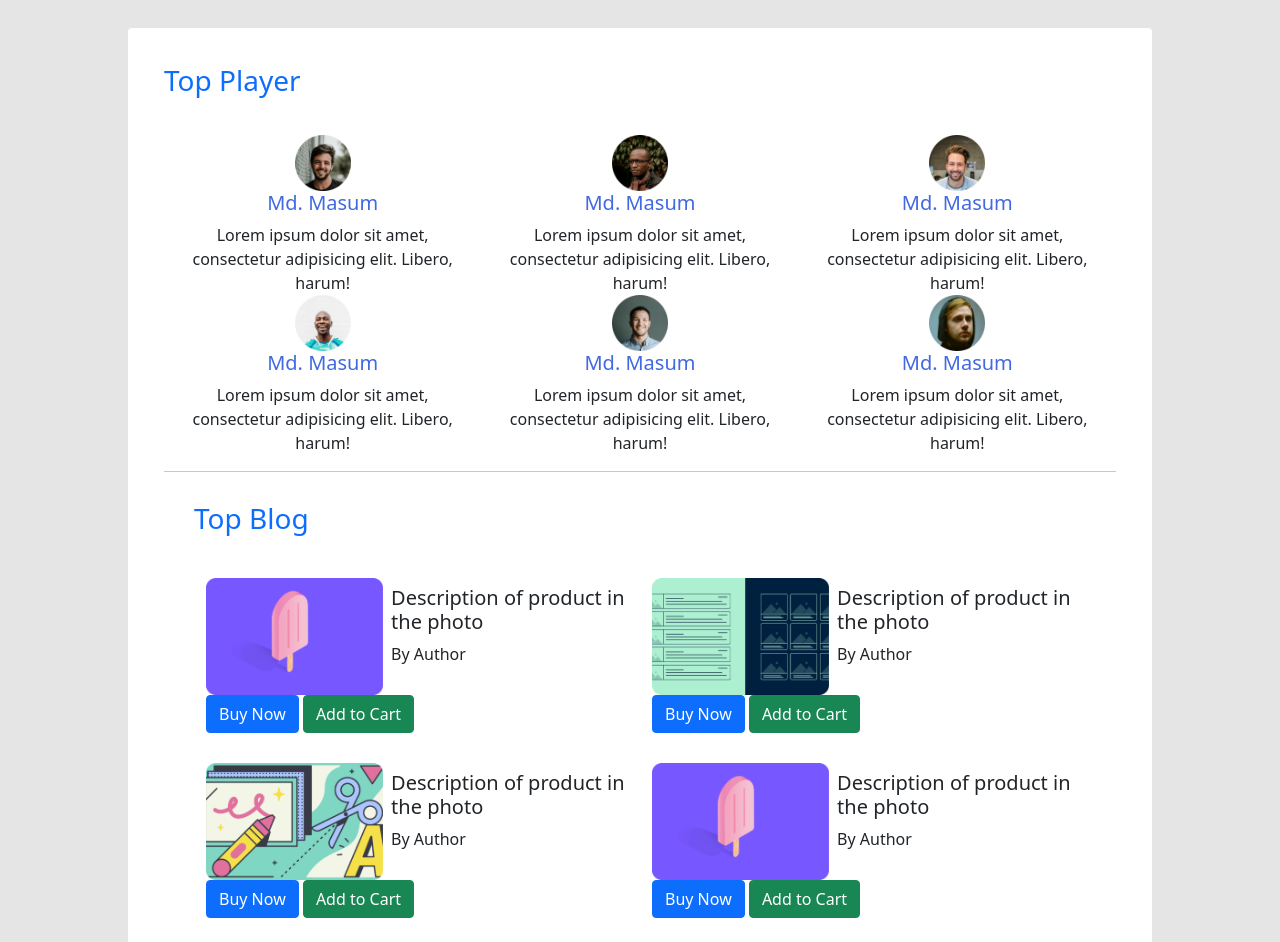
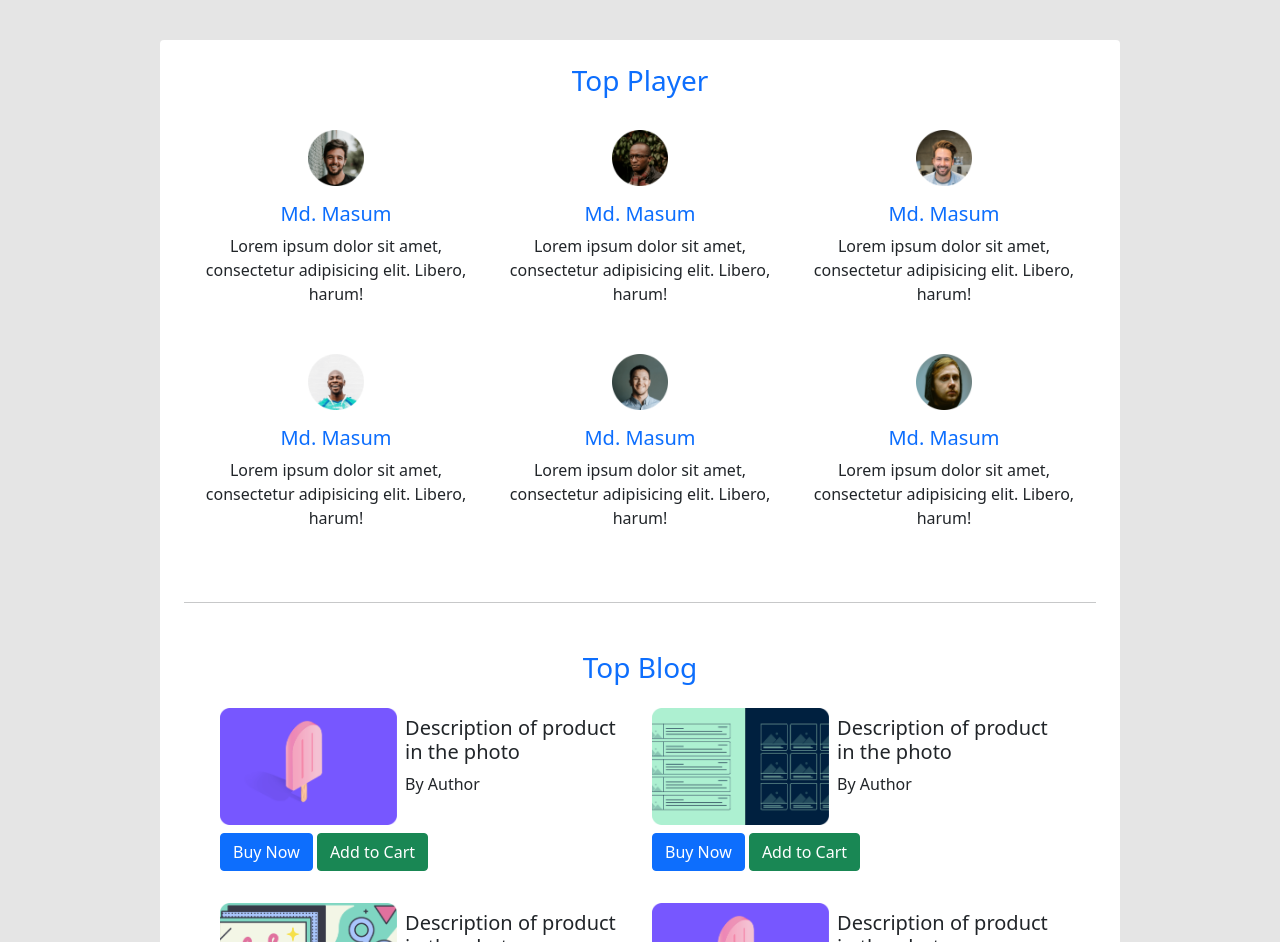
Before and after one commit to iinaamasum/responsive-leaderboard, a plain HTML site: page index.html in a window 1280 px wide. Shown: the part 75-1017 px from the top of the page. Drawn offline with Linux system fonts and the light colour scheme.

Commit message:
only bootstrap

```diff
--- a/css/style.css
+++ b/css/style.css
@@ -1,20 +1,6 @@
 /* common */
 html, body{
-    margin: 0;
-    padding: 0;
-    box-sizing: border-box;
     background-color: #E5E5E5;
-}
-/* width 80% */
-.w-80{
-    width: 80%;
-    margin-left: 10%;
-    margin-right: 10%;
-}
-
-/* navbar */
-nav ul> div> li{
-    padding-right: 36px;
 }
 
 nav ul a:hover{
@@ -22,63 +8,5 @@ nav ul a:hover{
     color: black!important;
     transform: scale(1.5);
     transition: transform .1s ease-in-out;
-    font-weight: 5.00;
+    font-weight: 500;
 }
-
-/* main */
-
-main{
-    margin-top: 36px;
-    margin-bottom: 21px;
-}
-
-main> section{
-    padding: 36px;
-}
-main > section> h3{
-    padding-bottom: 11px;
-}
-
-/* top player */
-.player-list{
-    padding-top: 29px;
-}
-
-.player-list .row{
-    padding-left: 0%;
-    color: royalblue;
-}
-.col{
-    padding-top: 15px;
-    padding-bottom: 15px;
-    /* justify-content: center; */
-}
-.player-list .col h5{
-    padding-top: 5px;
-    font-size: 20px;
-    font-weight: 600;
-}
-
-/* top blog */
-.top-blog{
-    margin: 30px;
-}
-.top-blog .text-primary{
-    padding-bottom: 20px;
-}
-
-.col .btn{
-    text-align: left;
-}
-
-
-/* media */
-@media (max-width: 992px) {
-    .top-blog .col{
-        width: auto;
-        align-items: center;
-        justify-content: center;
-        text-align: center;
-        flex-direction: column;
-    }
-}
--- a/index.html
+++ b/index.html
@@ -10,13 +10,13 @@
     <link rel="stylesheet" href="./css/style.css">
 </head>
 
-<body>
+<body class="m-0 p-0 border-box">
 
 
     <!-- heading starts -->
     <header>
         <nav class="navbar navbar-expand-lg navbar-dark bg-primary">
-            <div class="container-fluid w-80">
+            <div class="container-fluid w-75">
                 <!-- add logo into anchor of brand -->
                 <a class="navbar-brand" href="#"><img src="./images/icons/logo.png" width="51" , height="41"
                         class="d-inline-block align-top me-2" alt="">idea</a>
@@ -28,14 +28,14 @@
                 <div class="collapse navbar-collapse" id="navbarSupportedContent">
                     <!-- d-flex by ms and text-center for hamburger -->
                     <ul class="navbar-nav ms-auto mb-2 mb-lg-0">
-                        <div class="pt-2 navbar-nav ms-auto mb-2 mb-lg-0">
-                            <li class="nav-item">
+                        <div class="pt-2 navbar-nav ms-auto pe-2 mb-2 mb-lg-0">
+                            <li class="nav-item pe-4">
                                 <a class="nav-link active" aria-current="page" href="#">Home</a>
                             </li>
-                            <li class="nav-item">
+                            <li class="nav-item pe-4">
                                 <a class="nav-link" href="#">Link</a>
                             </li>
-                            <li class="nav-item">
+                            <li class="nav-item pe-4">
                                 <a class="nav-link" href="#">Works</a>
                             </li>
                         </div>
@@ -50,46 +50,46 @@
     </header>
     <!-- header end -->
 
-    <main class="w-100">
-        <section class="w-80 rounded bg-white">
+    <main class="w-100 mt-5 mb-5">
+        <section class="w-75 mx-auto p-4 rounded bg-white">
             <div class="top-player">
-                <h3 class="text-primary">Top Player</h3>
+                <h3 class="text-primary text-center pb-4">Top Player</h3>
             </div>
-            <div class="player-list text-center container-fluid">
+            <div class="pb-2 text-center container-fluid">
                 <div class="row">
-                    <div class="col-12 col-lg-4 col-sm-6 ">
-                        <img src="./images/players/player-1.png" width="56" height="56" alt="">
-                        <h5>Md. Masum</h5>
+                    <div class="mb-5 col-12 col-lg-4 col-sm-6 ">
+                        <img class="mb-3" src="./images/players/player-1.png" width="56" height="56" alt="">
+                        <h5 class="text-primary">Md. Masum</h5>
                         <span class="text-center text-dark">Lorem ipsum dolor sit amet, consectetur adipisicing elit.
                             Libero, harum!</span>
                     </div>
-                    <div class="col-12 col-lg-4 col-sm-6">
-                        <img src="./images/players/player-2.png" width="56" height="56" alt="">
-                        <h5>Md. Masum</h5>
+                    <div class="mb-5 col-12 col-lg-4 col-sm-6">
+                        <img class="mb-3" src="./images/players/player-2.png" width="56" height="56" alt="">
+                        <h5 class="text-primary">Md. Masum</h5>
                         <span class="text-center text-dark">Lorem ipsum dolor sit amet, consectetur adipisicing elit.
                             Libero, harum!</span>
                     </div>
-                    <div class="col-12 col-lg-4 col-sm-6">
-                        <img src="./images/players/player-3.png" width="56" height="56" alt="">
-                        <h5>Md. Masum</h5>
+                    <div class="mb-5 col-12 col-lg-4 col-sm-6">
+                        <img class="mb-3" src="./images/players/player-3.png" width="56" height="56" alt="">
+                        <h5 class="text-primary">Md. Masum</h5>
                         <span class="text-center text-dark">Lorem ipsum dolor sit amet, consectetur adipisicing elit.
                             Libero, harum!</span>
                     </div>
-                    <div class="col-12 col-lg-4 col-sm-6">
-                        <img src="./images/players/player-4.png" width="56" height="56" alt="">
-                        <h5>Md. Masum</h5>
+                    <div class="mb-5 col-12 col-lg-4 col-sm-6">
+                        <img class="mb-3" src="./images/players/player-4.png" width="56" height="56" alt="">
+                        <h5 class="text-primary">Md. Masum</h5>
                         <span class="text-center text-dark">Lorem ipsum dolor sit amet, consectetur adipisicing elit.
                             Libero, harum!</span>
                     </div>
-                    <div class="col-12 col-lg-4 col-sm-6">
-                        <img src="./images/players/player-5.png" width="56" height="56" alt="">
-                        <h5>Md. Masum</h5>
+                    <div class="mb-5 col-12 col-lg-4 col-sm-6">
+                        <img class="mb-3" src="./images/players/player-5.png" width="56" height="56" alt="">
+                        <h5 class="text-primary">Md. Masum</h5>
                         <span class="text-center text-dark">Lorem ipsum dolor sit amet, consectetur adipisicing elit.
                             Libero, harum!</span>
                     </div>
-                    <div class="col-12 col-lg-4 col-sm-6">
-                        <img src="./images/players/player-6.png" width="56" height="56" alt="">
-                        <h5>Md. Masum</h5>
+                    <div class="mb-5 col-12 col-lg-4 col-sm-6">
+                        <img class="mb-3" src="./images/players/player-6.png" width="56" height="56" alt="">
+                        <h5 class="text-primary">Md. Masum</h5>
                         <span class="text-center text-dark">Lorem ipsum dolor sit amet, consectetur adipisicing elit.
                             Libero, harum!</span>
                     </div>
@@ -99,12 +99,12 @@
             <hr class="opacity-25">
 
             <!-- top blog -->
-            <div class="top-blog">
-                <h3 class="text-primary">Top Blog</h3>
+            <div class="top-blog m-4 pt-4">
+                <h3 class="text-primary text-center">Top Blog</h3>
                 <div class="top-blog-content container-fluid">
-                    <div class="row">
-                        <div class="col">
-                            <div class="d-flex">
+                    <div class="row my-3">
+                        <div class="mb-4 col">
+                            <div class="py-2 d-flex">
                                 <img src="./images/blogs/blog-1.png" alt="" width="auto" height="117" class="me-2">
                                 <div class="text-des pt-2">
                                     <h5>Description of product in the photo</h5>
@@ -115,7 +115,7 @@
                             <button class="btn btn-success">Add to Cart</button>
                         </div>
                         <div class="col">
-                            <div class="d-flex">
+                            <div class="py-2 d-flex">
                                 <img src="./images/blogs/blog-2.png" alt="" width="auto" height="117" class="me-2">
                                 <div class="text-des pt-2">
                                     <h5>Description of product in the photo</h5>
@@ -126,7 +126,7 @@
                             <button class="btn btn-success">Add to Cart</button>
                         </div>
                         <div class="col">
-                            <div class="d-flex">
+                            <div class="py-2 d-flex">
                                 <img src="./images/blogs/blog-3.png" alt="" width="auto" height="117" class="me-2">
                                 <div class="text-des pt-2">
                                     <h5>Description of product in the photo</h5>
@@ -137,7 +137,7 @@
                             <button class="btn btn-success">Add to Cart</button>
                         </div>
                         <div class="col">
-                            <div class="d-flex">
+                            <div class="py-2 d-flex">
                                 <img src="./images/blogs/blog-1.png" alt="" width="auto" height="117" class="me-2">
                                 <div class="text-des pt-2">
                                     <h5>Description of product in the photo</h5>
@@ -148,7 +148,7 @@
                             <button class="btn btn-success">Add to Cart</button>
                         </div>
                         <div class="col">
-                            <div class="d-flex">
+                            <div class="py-2 d-flex">
                                 <img src="./images/blogs/blog-2.png" alt="" width="auto" height="117" class="me-2">
                                 <div class="text-des pt-2">
                                     <h5>Description of product in the photo</h5>
@@ -159,7 +159,7 @@
                             <button class="btn btn-success">Add to Cart</button>
                         </div>
                         <div class="col">
-                            <div class="d-flex">
+                            <div class="py-2 d-flex">
                                 <img src="./images/blogs/blog-3.png" alt="" width="auto" height="117" class="me-2">
                                 <div class="text-des pt-2">
                                     <h5>Description of product in the photo</h5>
```
